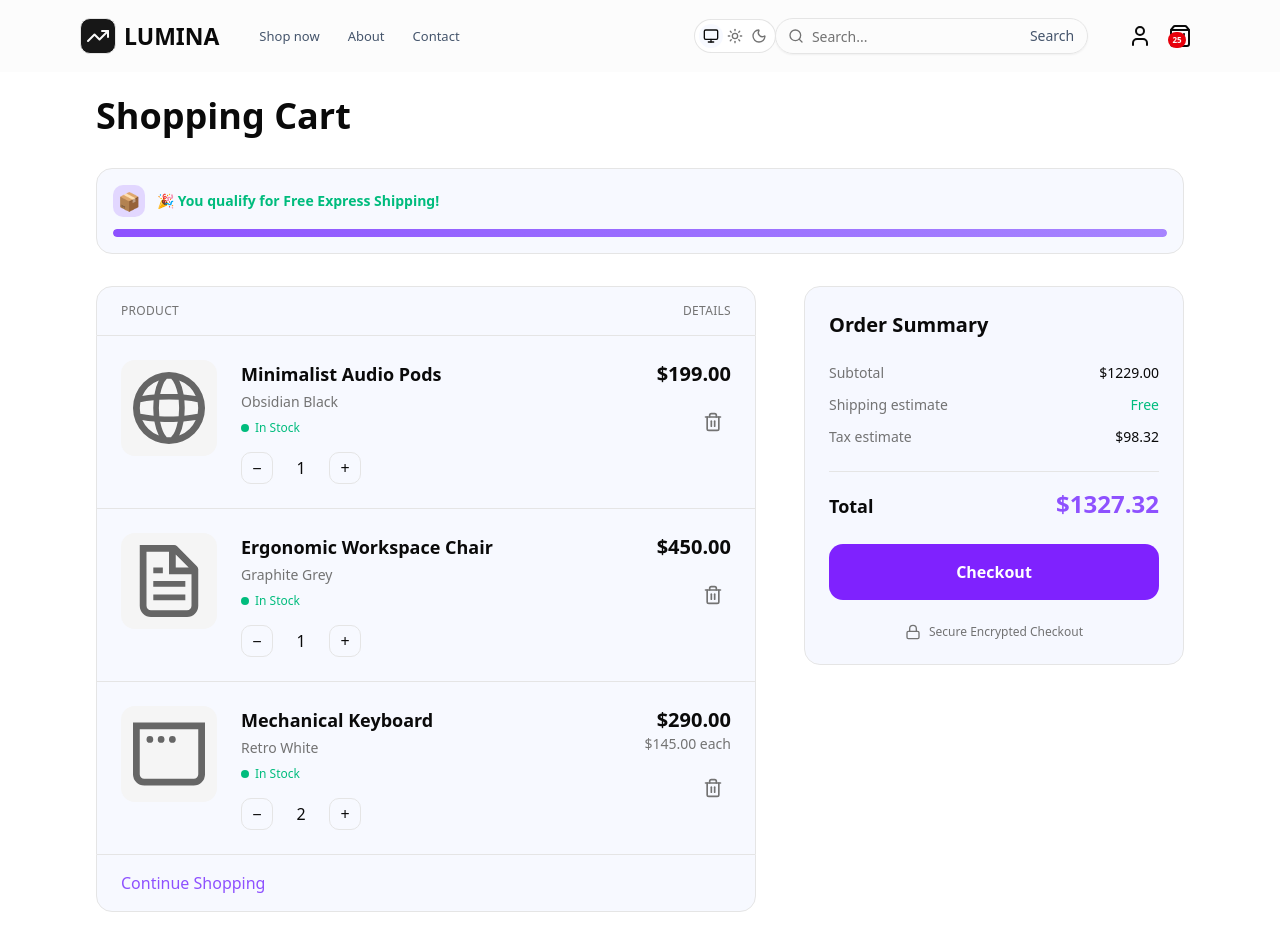
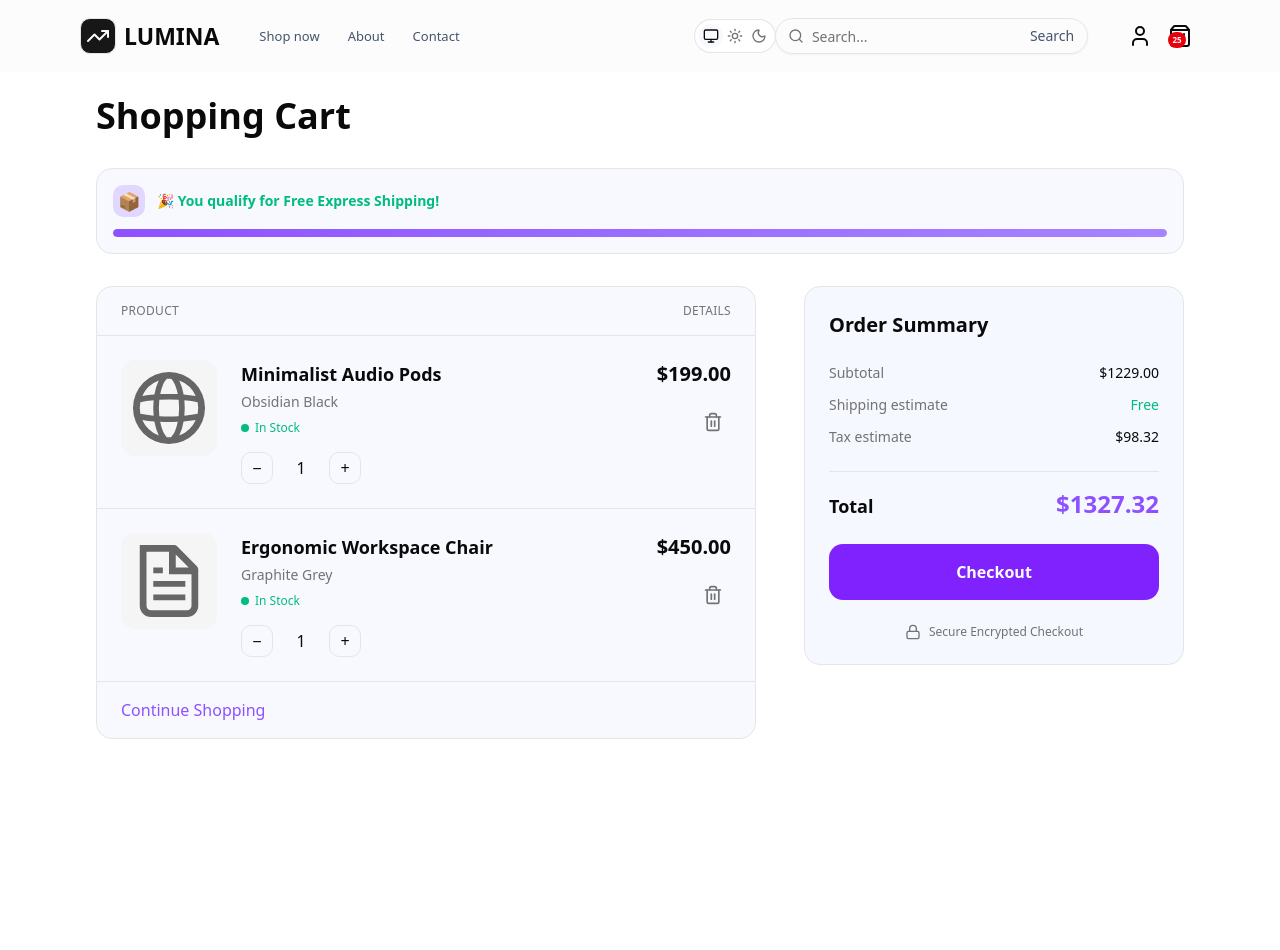
Before and after one commit to Heritage-XioN/lumina, a Next.js app: page /cart in a window 1280 px wide. Shown: the top 950 px of the page. After the commit the page ends 803 px from the top, so only its background shows below. Built offline with nearby package versions, Linux system fonts and the light colour scheme.

Commit message:
added global store state for cart

```diff
--- a/app/cart/page.tsx
+++ b/app/cart/page.tsx
@@ -1,3 +1,4 @@
+
 import Link from 'next/link';
 import CartItems from '@/components/cart-items';
 import CartOrderSummary from '@/components/cart-order-summary';
--- a/app/checkout/page.tsx
+++ b/app/checkout/page.tsx
@@ -1,5 +1,3 @@
-'use client';
-
 import CheckoutForm from '@/components/checkout-form';
 import CheckoutOrderSummary from '@/components/checkout-order-summary';
 
--- a/app/layout.tsx
+++ b/app/layout.tsx
@@ -3,7 +3,7 @@ import { Geist, Geist_Mono } from 'next/font/google';
 import './globals.css';
 import { ThemeProvider } from '@/components/theme-provider';
 import Navbar from '@/components/navbar';
-import Footer from '@/components/footer';
+import { CartStoreProvider } from '@/providers/cart-store-provider';
 
 const geistSans = Geist({
 	variable: '--font-geist-sans',
@@ -36,8 +36,10 @@ export default function RootLayout({
 					enableSystem
 					disableTransitionOnChange
 				>
-					<Navbar />
-					{children}
+					<CartStoreProvider>
+						<Navbar />
+						{children}
+					</CartStoreProvider>
 				</ThemeProvider>
 			</body>
 		</html>
--- a/app/page.tsx
+++ b/app/page.tsx
@@ -8,10 +8,15 @@ import Footer from '@/components/footer';
 export default function Home() {
 	return (
 		<div className=''>
+			{/* hero section */}
 			<HeroSection />
+			{/* products secion */}
 			<Products />
+			{/* features section */}
 			<Featues />
+			{/* discount section */}
 			<Discount />
+			{/* footer section */}
 			<Footer />
 		</div>
 	);
--- a/components/cart-items.tsx
+++ b/components/cart-items.tsx
@@ -1,11 +1,13 @@
-"use client"
+'use client'
+
+import { useCartStore } from '@/providers/cart-store-provider'
 import { Trash2 } from 'lucide-react';
 import React, { useState } from 'react';
 import Image from 'next/image';
 
 // Types
 interface CartItem {
-	id: string;
+	id: number;
 	name: string;
 	variant: string;
 	price: number;
@@ -17,7 +19,7 @@ interface CartItem {
 // Sample cart data
 const initialCartItems: CartItem[] = [
 	{
-		id: '1',
+		id: 1,
 		name: 'Minimalist Audio Pods',
 		variant: 'Obsidian Black',
 		price: 199.0,
@@ -26,7 +28,7 @@ const initialCartItems: CartItem[] = [
 		inStock: true,
 	},
 	{
-		id: '2',
+		id: 2,
 		name: 'Ergonomic Workspace Chair',
 		variant: 'Graphite Grey',
 		price: 450.0,
@@ -35,7 +37,7 @@ const initialCartItems: CartItem[] = [
 		inStock: true,
 	},
 	{
-		id: '3',
+		id: 3,
 		name: 'Mechanical Keyboard',
 		variant: 'Retro White',
 		price: 145.0,
@@ -45,13 +47,15 @@ const initialCartItems: CartItem[] = [
 	},
 ];
 
+const CartItems = () => {
+	const { cart } = useCartStore(
+		(state) => state
+	);
 
-
-const CartItems = () => {
 	const [cartItems, setCartItems] = useState<CartItem[]>(initialCartItems);
 	const [promoCode, setPromoCode] = useState('');
 
-	const updateQuantity = (id: string, delta: number) => {
+	const updateQuantity = (id: number, delta: number) => {
 		setCartItems((prev) =>
 			prev.map((item) =>
 				item.id === id
@@ -61,13 +65,13 @@ const CartItems = () => {
 		);
 	};
 
-	const removeItem = (id: string) => {
+	const removeItem = (id: number) => {
 		setCartItems((prev) => prev.filter((item) => item.id !== id));
 	};
-
+	console.log("my shit",cart.length)
 	return (
 		<div className='bg-card border-x border-border divide-y divide-border'>
-			{cartItems.map((item) => (
+			{cart.map((item) => (
 				<div
 					key={item.id}
 					className='px-6 py-6 flex flex-col sm:flex-row gap-4 sm:gap-6'
--- a/components/checkout-form.tsx
+++ b/components/checkout-form.tsx
@@ -1,3 +1,4 @@
+"use client"
 import Link from 'next/link';
 import React, { useState } from 'react';
 
--- a/components/checkout-order-summary.tsx
+++ b/components/checkout-order-summary.tsx
@@ -1,3 +1,4 @@
+"use client"
 import { initialCartItems } from '@/lib/data';
 import React, { useState } from 'react';
 import Image from 'next/image';
@@ -17,7 +18,7 @@ const CheckoutOrderSummary = () => {
 				<div className='space-y-4'>
 					{initialCartItems.map((item) => (
 						<div key={item.id} className='flex gap-4'>
-							<div className='relative w-16 h-16 rounded-xl bg-muted overflow-hidden flex-shrink-0'>
+							<div className='relative w-16 h-16 rounded-xl bg-muted overflow-hidden shrink-0'>
 								<Image
 									src={item.image}
 									alt={item.name}
--- a/components/related-products.tsx
+++ b/components/related-products.tsx
@@ -5,6 +5,7 @@ import ProductCard from "./ui/product-card"
 
 const RelatedProducts = () => {
   return (
+    // displays the related products on the products details page
     <ScrollArea className="w-full rounded-md border whitespace-nowrap">
       <div className="flex w-max gap-4 space-x-4 p-4">
         {productList.map((items) => (
--- a/package.json
+++ b/package.json
@@ -27,7 +27,9 @@
     "react": "19.2.1",
     "react-dom": "19.2.1",
     "react-icons": "^5.5.0",
-    "tailwind-merge": "^3.4.0"
+    "swr": "^2.3.8",
+    "tailwind-merge": "^3.4.0",
+    "zustand": "^5.0.9"
   },
   "devDependencies": {
     "@tailwindcss/postcss": "^4",
--- /dev/null
+++ b/providers/cart-store-provider.tsx
@@ -0,0 +1,39 @@
+'use client'
+
+import { type ReactNode, createContext, useState, useContext } from 'react'
+import { useStore } from 'zustand'
+
+import { type cartStore, createCartStore } from '@/stores/cart-store'
+
+
+export type CartStoreApi = ReturnType<typeof createCartStore>
+
+export const CartStoreContext = createContext<CartStoreApi | undefined>(
+  undefined,
+)
+
+export interface CartStoreProviderProps {
+  children: ReactNode
+}
+
+export const CartStoreProvider = ({
+  children,
+}: CartStoreProviderProps) => {
+  const [store] = useState(() => createCartStore())
+  return (
+    <CartStoreContext.Provider value={store}>
+      {children}
+    </CartStoreContext.Provider>
+  )
+}
+
+export const useCartStore = <T,>(
+  selector: (store: cartStore) => T,
+): T => {
+  const cartStoreContext = useContext(CartStoreContext)
+  if (!cartStoreContext) {
+    throw new Error(`useCartStore must be used within CartStoreProvider`)
+  }
+
+  return useStore(cartStoreContext, selector)
+}
--- /dev/null
+++ b/stores/cart-store.ts
@@ -0,0 +1,63 @@
+import { createStore } from 'zustand/vanilla';
+
+export interface CartState {
+	cart: CartItemState[]
+}
+
+export interface CartItemState {
+	id: number;
+	name: string;
+	variant: string;
+	price: number;
+	quantity: number;
+	image: string;
+	inStock: boolean;
+}
+
+export type CartActions = {
+	addToCart: () => void;
+	updateCartItem: () => void;
+	removeFromCart: () => void;
+};
+
+export type cartStore = CartState & CartActions;
+
+export const defaultInitState: CartState = {
+	cart: [{
+		id: 1,
+		name: 'Minimalist Audio Pods',
+		variant: 'Obsidian Black',
+		price: 199.0,
+		quantity: 1,
+		image: '/globe.svg',
+		inStock: true,
+	},
+	{
+		id: 2,
+		name: 'Ergonomic Workspace Chair',
+		variant: 'Graphite Grey',
+		price: 450.0,
+		quantity: 1,
+		image: '/file.svg',
+		inStock: true,
+	},] as CartItemState[]
+};
+
+const cartItem: CartItemState = {
+		id: 3,
+		name: 'Mechanical Keyboard',
+		variant: 'Retro White',
+		price: 145.0,
+		quantity: 2,
+		image: '/window.svg',
+		inStock: true,
+}
+
+export const createCartStore = (initState: CartState = defaultInitState) => {
+	return createStore<cartStore>()((set) => ({
+		...initState,
+		addToCart: () => set((state) => ({cart: state.cart})),
+		updateCartItem: () => set((state) =>  ({cart: state.cart})),
+		removeFromCart: () => set((state) =>  ({cart: state.cart})),
+	}));
+};
```
Also changed, not shown: 1 other file (tests, documents, lock files or other folders).
